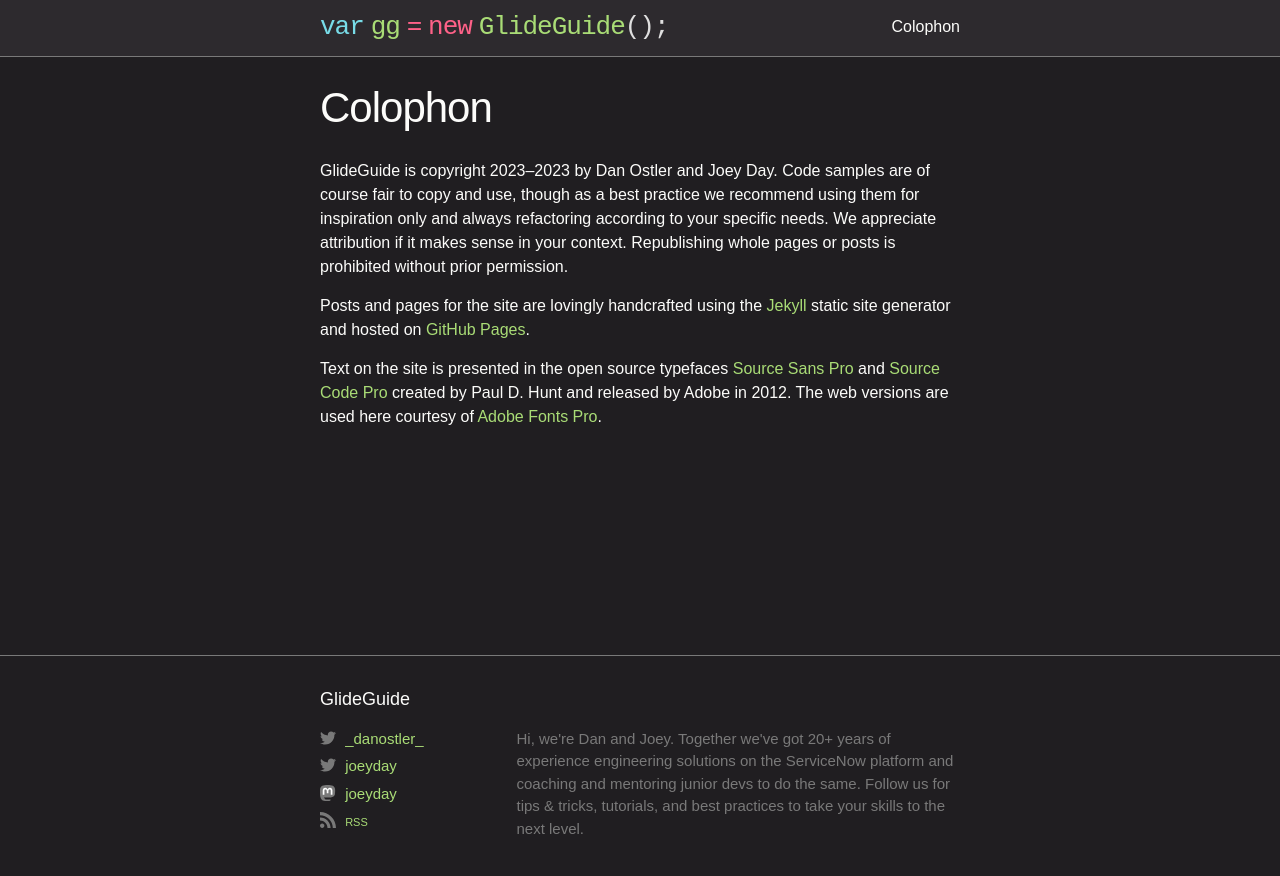
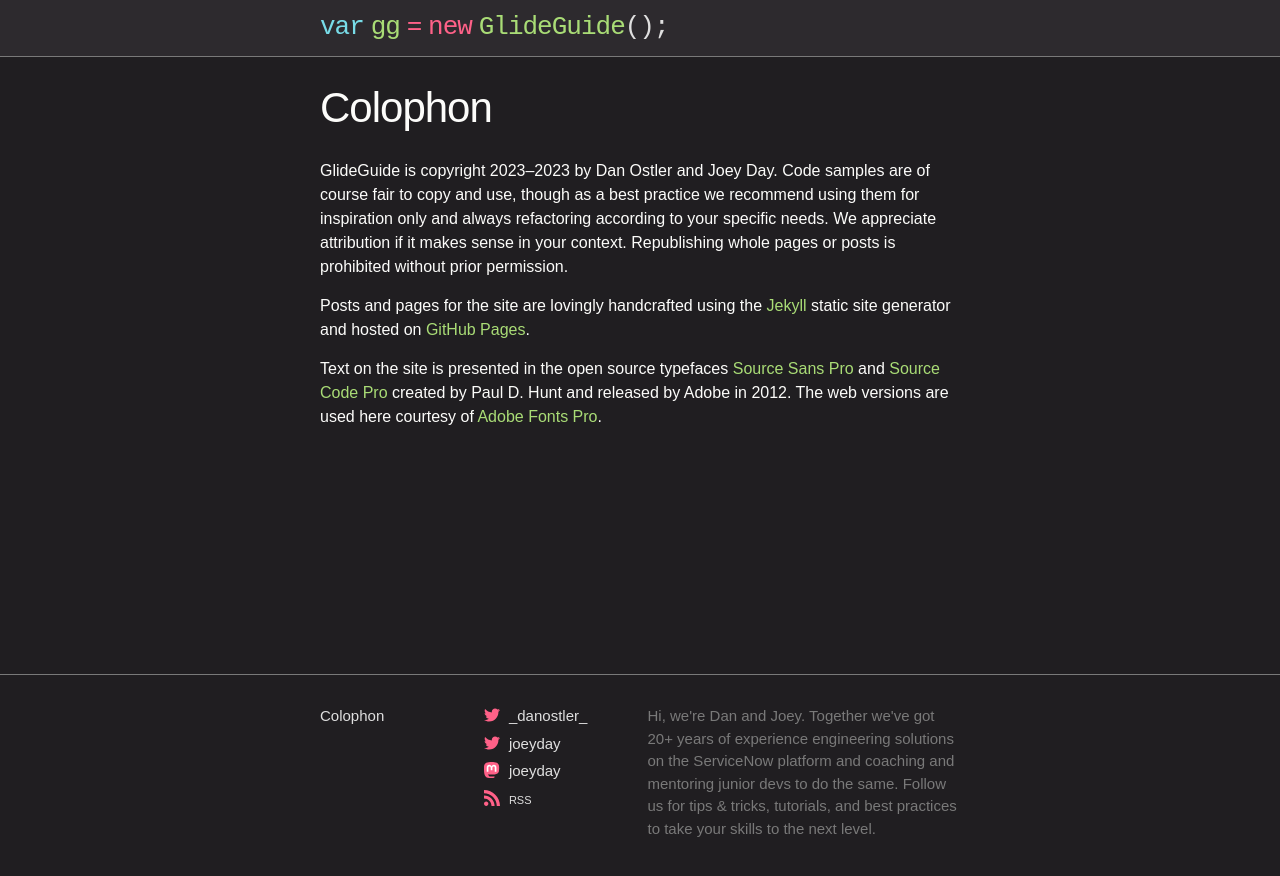
Before and after one commit to joeyday/glideguide.blog, a Jekyll site: the page built from _pages/colophon.md, in a window 1280 px wide. Shown: the top 876 px of the page. Built offline with Jekyll 4.4.1, drawn with Linux system fonts in a browser that asks for light colours; some web fonts are replaced.

Commit message:
Lots of changes to header and footer

```diff
--- a/_config.yml
+++ b/_config.yml
@@ -24,8 +24,14 @@ description: >- # this means to ignore newlines until "baseurl:"
   on the ServiceNow platform and coaching and mentoring junior devs to do the same. Follow
   us for tips & tricks, tutorials, and best practices to take your skills to the next
   level.
+
 baseurl: "" # the subpath of your site, e.g. /blog
 url: "https://glideguide.blog" # the base hostname & protocol for your site, e.g. http://example.com
+
+include:
+- _pages
+
+# Social
 twitter_username:
 - "_danostler_"
 - "joeyday"
@@ -36,10 +42,18 @@ mastodon:
 # Build settings
 theme: minima
 plugins:
-  - jekyll-feed
+- jekyll-feed
 
 rss: "Subscribe via RSS"
 show_excerpts: true
+
+header_pages:
+- _pages/about.md
+
+footer_pages:
+- _pages/about.md
+- _pages/colophon.md
+
 
 # Exclude from processing.
 # The following items will not be processed, by default.
--- a/_includes/footer.html
+++ b/_includes/footer.html
@@ -1,25 +1,26 @@
 <footer class="site-footer h-card">
+
   <data class="u-url" href="{{ "/" | relative_url }}"></data>
 
   <div class="wrapper">
+    {%- assign default_paths = site.pages | map: "path" -%}
+    {%- assign footer_paths = site.footer_pages | default: default_paths -%}
 
-    <h2 class="footer-heading">{{ site.title | escape }}</h2>
+    {% comment %}<h2 class="footer-heading">{{ site.title | escape }}</h2>{% endcomment %}
 
     <div class="footer-col-wrapper">
-      {% comment %}<div class="footer-col footer-col-1">
-        <ul class="contact-list">
-          <li class="p-name">
-            {%- if site.author -%}
-              {{ site.author | escape }}
-            {%- else -%}
-              {{ site.title | escape }}
+      <div class="footer-col footer-col-1">
+      	<ul>
+          {%- for path in footer_paths -%}
+            {%- assign my_page = site.pages | where: "path", path | first -%}
+            {%- if my_page.title -%}
+            <li>
+              <a class="page-link" href="{{ my_page.url | relative_url }}">{{ my_page.title | escape }}</a>
+            </li>
             {%- endif -%}
-            </li>
-            {%- if site.email -%}
-            <li><a class="u-email" href="mailto:{{ site.email }}">{{ site.email }}</a></li>
-            {%- endif -%}
+          {%- endfor -%}
         </ul>
-      </div>{% endcomment %}
+      </div>
 
       <div class="footer-col footer-col-2">
 		{%- include social.html -%}
--- a/_includes/header.html
+++ b/_includes/header.html
@@ -3,9 +3,10 @@
   <div class="wrapper">
     {%- assign default_paths = site.pages | map: "path" -%}
     {%- assign page_paths = site.header_pages | default: default_paths -%}
+
     <a class="site-title" rel="author" href="/"><span>var</span> <span>gg</span> <span>=</span> <span>new</span> <span>GlideGuide</span><span>()</span><span>;</span></a>
 
-    {%- if page_paths -%}
+    {% comment %}{%- if page_paths -%}
       <nav class="site-nav">
         <input type="checkbox" id="nav-trigger" class="nav-trigger" />
         <label for="nav-trigger">
@@ -25,6 +26,6 @@
           {%- endfor -%}
         </div>
       </nav>
-    {%- endif -%}
+    {%- endif -%}{% endcomment %}
   </div>
 </header>
--- a/_sass/minima/_layout.scss
+++ b/_sass/minima/_layout.scss
@@ -134,19 +134,19 @@
   padding-left: calc($spacing-unit / 2);
 }
 
-// .footer-col-1 {
-//   width: -webkit-calc(35% - (#{$spacing-unit} / 2));
-//   width:         calc(35% - (#{$spacing-unit} / 2));
-// }
+.footer-col-1 {
+  width: -webkit-calc(35% - (#{$spacing-unit} / 2));
+  width:         calc(35% - (#{$spacing-unit} / 2));
+}
 
 .footer-col-2 {
-  width: -webkit-calc(30% - (#{$spacing-unit} / 2));
-  width:         calc(30% - (#{$spacing-unit} / 2));
+  width: -webkit-calc(20% - (#{$spacing-unit} / 2));
+  width:         calc(20% - (#{$spacing-unit} / 2));
 }
 
 .footer-col-3 {
-  width: -webkit-calc(70);
-  width:         calc(70% - (#{$spacing-unit} / 2));
+  width: -webkit-calc(45% - (#{$spacing-unit} / 2));
+  width:         calc(45% - (#{$spacing-unit} / 2));
 }
 
 @include media-query($on-laptop) {
--- a/assets/main.scss
+++ b/assets/main.scss
@@ -123,6 +123,10 @@ abbr {
 	font-variant-caps: all-small-caps;
 }
 
+.svg-icon {
+    fill: #{$syntax-pink};
+}
+
 .site-header {
 	border-top: none;
 	border-bottom: 1px solid $grey-color;
@@ -142,7 +146,7 @@ abbr {
 	}
 
 	&:hover {
-			background: linear-gradient(to bottom, transparent 0%, transparent 52%, $brand-color-trans 52%, $brand-color-trans 80%, transparent 80%, transparent 100%);
+		background: linear-gradient(to bottom, transparent 0%, transparent 52%, $brand-color-trans 52%, $brand-color-trans 80%, transparent 80%, transparent 100%);
 	}
 
 	span:nth-child(1) {
@@ -240,6 +244,72 @@ abbr {
 
 .site-footer {
   border-top: 1px solid $grey-color;
+
+  a {
+  	color: $grey-color-light;
+
+  	&:visited {
+  		color: $grey-color-light;
+  	}
+
+  	&:hover {
+  		color: $grey-color-light;
+  	}
+  }
+
+  .footer-col-1 {
+	width: -webkit-calc(25% - (#{$spacing-unit} / 2));
+	width:         calc(25% - (#{$spacing-unit} / 2));
+
+    ul {
+	  list-style: none;
+	  margin-left: 0;
+
+	  li + li {
+		padding-top: 5px;
+	  }
+    }
+  }
+
+  .footer-col-2 {
+	width: -webkit-calc(25% - (#{$spacing-unit} / 2));
+	width:         calc(25% - (#{$spacing-unit} / 2));
+  }
+
+  .footer-col-3 {
+	width: -webkit-calc(50% - (#{$spacing-unit} / 2));
+	width:         calc(50% - (#{$spacing-unit} / 2));
+  }
+
+  @include media-query($on-laptop) {
+    .footer-col-1,
+    .footer-col-2 {
+      width: -webkit-calc(50% - (#{$spacing-unit} / 2));
+      width:         calc(50% - (#{$spacing-unit} / 2));
+    }
+
+    .footer-col-3 {
+      width: -webkit-calc(100% - (#{$spacing-unit} / 2));
+      width:         calc(100% - (#{$spacing-unit} / 2));
+    }
+  }
+
+  @include media-query($on-palm) {
+  	.footer-col {
+  		float: left;
+  	}
+
+    .footer-col-1,
+    .footer-col-2 {
+      width: -webkit-calc(50% - (#{$spacing-unit} / 2));
+      width:         calc(50% - (#{$spacing-unit} / 2));
+    }
+
+    .footer-col-3 {
+      width: -webkit-calc(100% - (#{$spacing-unit} / 2));
+      width:         calc(100% - (#{$spacing-unit} / 2));
+    }
+  }
 }
 
 .post-link {
```
Also changed, not shown: _pages/colophon.md (renamed from colophon.md).
